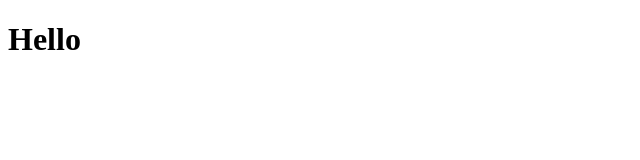
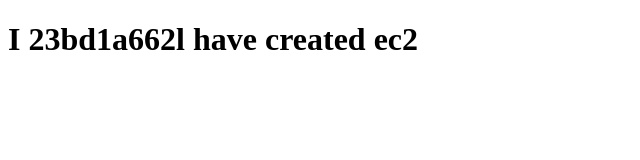
Before and after one commit to Sanjuuu-12/Sanjana_AWS, a plain HTML site: page index.html in a window 1280 px wide. Shown: the whole page, without its empty margins (0-640 px from the left). Drawn offline with Linux system fonts and the light colour scheme.

Commit message:
Update index.html

```diff
--- a/index.html
+++ b/index.html
@@ -6,6 +6,6 @@
     <title>Document</title>
 </head>
 <body>
-    <h1>Hello </h1>
+    <h1>I 23bd1a662l have created ec2</h1>
 </body>
 </html>
```
